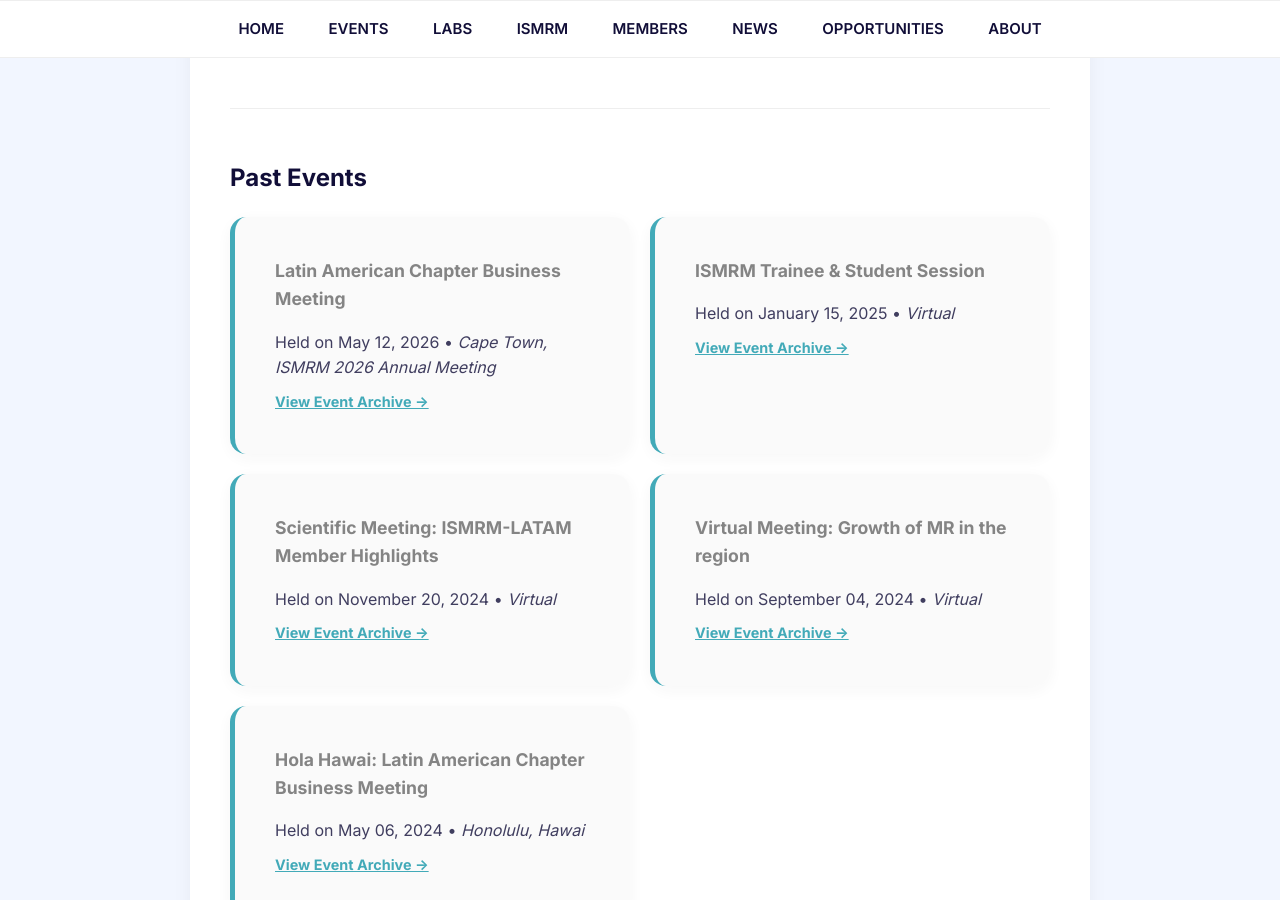
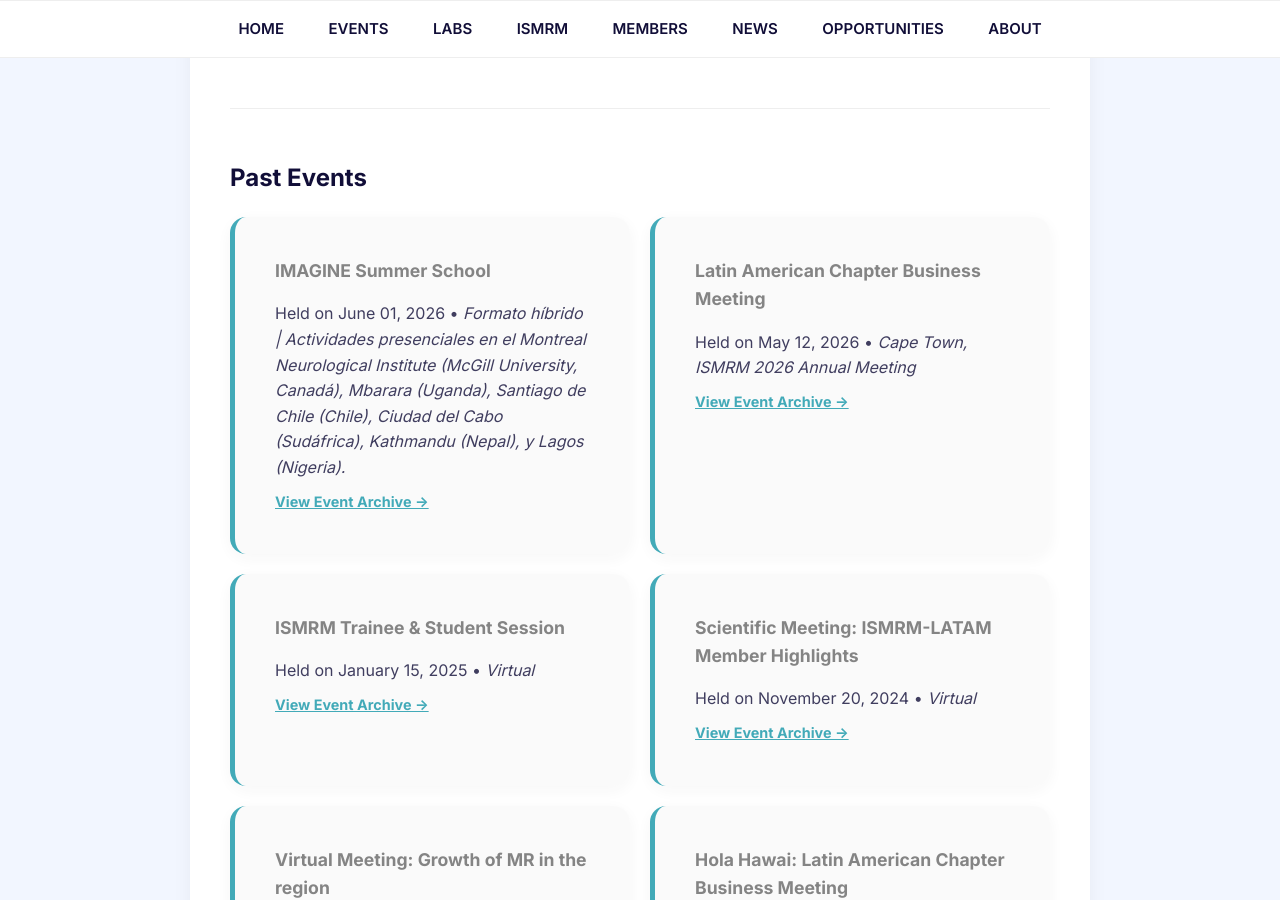
Before and after one commit to ISMRM-latam/ismrm-latam.github.io, a Jekyll site: the page built from events.html, in a window 1280 px wide and 900 px high, scrolled down 571 px. Built offline with Jekyll 4.4.1, drawn with Linux system fonts in a browser that asks for light colours.

Commit message:
Approved Event: Event: IMAGINE Summer School

```diff
--- a/_data/events.json
+++ b/_data/events.json
@@ -48,5 +48,15 @@
     "location": "Cape Town, ISMRM 2026 Annual Meeting",
     "link": "#",
     "url": "events/2026-05-12-latin-american-chapter-business-meeting/"
+  },
+  {
+    "title": "IMAGINE Summer School",
+    "organizer": "CAMERA MRI Africa, The Neuro (Montreal Neurological Institute-Hospital), MRI UGANDA,  NYUAD Center for Brain and Health, National Innovation Center Nepal,  Instituto de Ingeniería Biológica y Médica (IIBM),  Pontificia Universidad Católica de Chile, Department of Biomedical Engineering de Stellenbosch University, McGill University Doctoral Internship Program, McGill Global Mobility Awards",
+    "category": "Workshop",
+    "event_date": "27 de junio",
+    "modality": "Hybrid",
+    "location": "Formato híbrido | Actividades presenciales en el Montreal Neurological Institute (McGill University, Canadá), Mbarara (Uganda), Santiago de Chile (Chile), Ciudad del Cabo (Sudáfrica), Kathmandu (Nepal), y Lagos (Nigeria).",
+    "link": "<https://event.fourwaves.com/imagine/registration>",
+    "url": "events/27 de junio-imagine-summer-school/"
   }
 ]
```
Also changed, not shown: _events/27 de junio-imagine-summer-school.md (added, +24 -0 lines).
